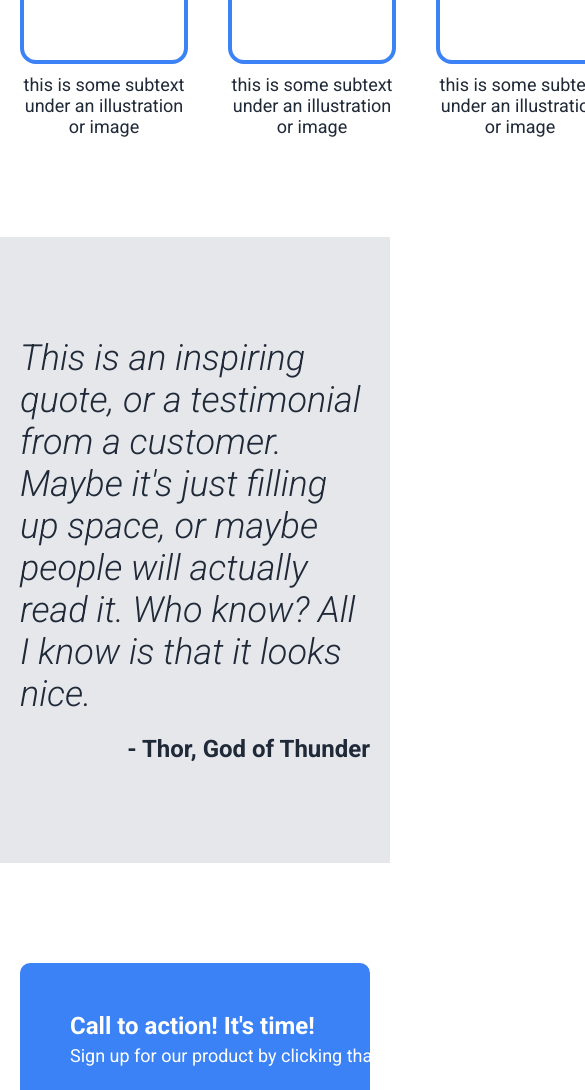
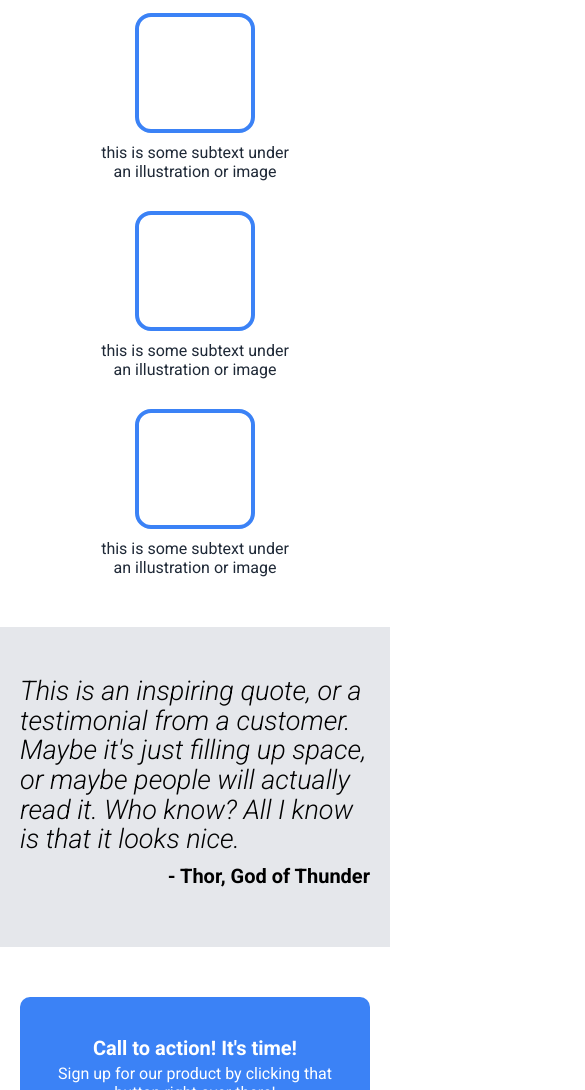
Before and after one commit to vicbagz/project-landing-page, a plain HTML site: page index.html in a window 390 px wide. Shown: the part 910-2000 px from the top of the page, 585 px wide, since content can reach past the window. Drawn offline with Linux system fonts and the light colour scheme.

Commit message:
Added responsiveness

```diff
--- a/index.html
+++ b/index.html
@@ -29,7 +29,7 @@
             </div>
 
             <div class="right-content">
-                <img src="./images/image-placeholder.png" alt="Hero banner image">
+                <img src="./images/image-placeholder.png" width="523px" height="239px" alt="Hero banner image">
 
             </div>
         </div>
@@ -61,8 +61,8 @@
 
     <div id="section-3" class="section testimonial-section">
         <div class="wrapper-3">
-            <p class="testimonial-text">This is an inspiring quote, or a testimonial from a customer. Maybe it's just filling up space, or maybe people will actually read it. Who know? All I know is that it looks nice.</p>
-            <p class="testimonial-name">- Thor, God of Thunder</p>
+            <h2 class="testimonial-text">This is an inspiring quote, or a testimonial from a customer. Maybe it's just filling up space, or maybe people will actually read it. Who know? All I know is that it looks nice.</h2>
+            <h3 class="testimonial-name">- Thor, God of Thunder</h3>
         </div>
     </div>
 
--- a/style.css
+++ b/style.css
@@ -52,9 +52,9 @@ p:last-child {
     font-weight: 900;
  }
 
- .text-center {
+.text-center {
     text-align: center;
- }
+}
 
 .c-flex {
     display: flex;
@@ -91,18 +91,22 @@ p:last-child {
 
 .wrapper {
     max-width: 1024px;
+    width: 100%;
 }
 
 .wrapper-2 {
     max-width: 820px;
+    width: 100%;
 }
 
 .wrapper-3 {
     max-width: 782px;
+    width: 100%;
 }
 
 .container-wrapper {
     width: 782px;
+    width: 100%;
 }
 
 .logo {
@@ -127,6 +131,7 @@ nav {
 
 nav li {
     list-style-type: none;
+    text-align: center;
 }
 
 nav .wrapper {
@@ -184,15 +189,13 @@ nav .wrapper {
     background: var(--bg-color-light);
 }
 
-.testimonial-text {
+h2.testimonial-text {
     font-style: italic;
-    font-size: 36px;
     font-weight: 300;
 }
 
-.testimonial-name {
+h3.testimonial-name {
     text-align: right;
-    font-size: 24px;
     font-weight: bold;
 }
 
@@ -216,7 +219,103 @@ nav .wrapper {
     margin-bottom: 5px;
 }
 
+.footer {
+    padding: 40px 20px;
+}
+
 .footer p {
     color: #e3e4e6;
     text-align: center;
 }
+
+@media (max-width: 1024px) {
+    img {
+        width: 100%;
+        height: auto;
+    }
+}
+
+@media (max-width: 800px) {
+    .inner-wrapper.c-flex {
+        flex-wrap: wrap;
+        flex-direction: row;
+        justify-content: center;
+    }
+
+    .item {
+        flex-basis: 200px;
+        justify-content: center;
+        display: flex;
+        flex-direction: column;
+        align-items: center;
+    }
+
+    h1 {
+        font-size: 37px;
+     }
+
+    h2 {
+        font-size: 27px;
+    }
+
+    h3 {
+        font-size: 20px;
+    }
+
+    body {
+        font-size: 16px;
+    }
+}
+
+@media (max-width: 767px) {
+    .c-flex {
+        flex-direction: column;
+        gap: 30px;
+    }
+
+    #section-1.hero-banner {
+        padding-top: 180px;
+    }
+
+    .hero-banner .left-content {
+        order: 2;
+        max-width: 470px;
+        text-align: center;
+    }
+
+    .hero-banner .right-content {
+        order: 1;
+    }
+
+    .hero-banner img {
+        width: 80%;
+        margin: auto;
+    }
+
+    .hero-banner img {
+        max-width: 80%;
+        margin: auto;
+        display: block;
+    }
+
+    .section {
+        padding: 50px 20px;
+    }
+
+    .container {
+        padding: 40px 20px;
+    }
+
+    .cta-section {
+        text-align: center;
+    }
+
+    .footer {
+        padding: 30px 20px;
+    }
+
+    .box {
+        width: 120px;
+        height: 120px;
+    }
+}
```
